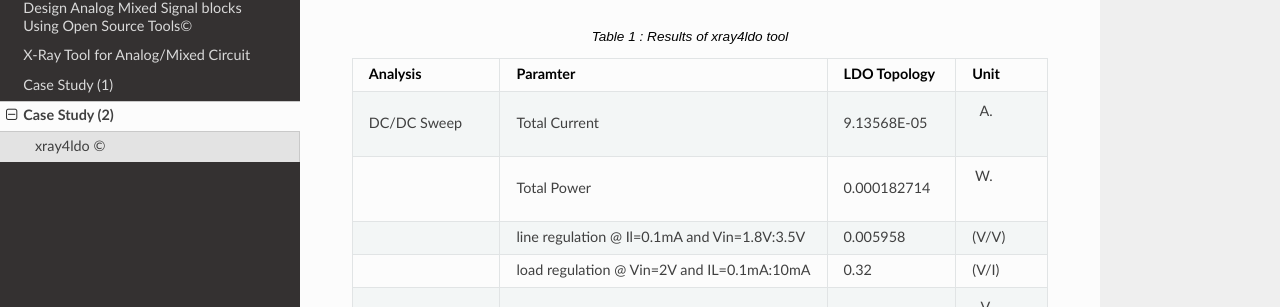
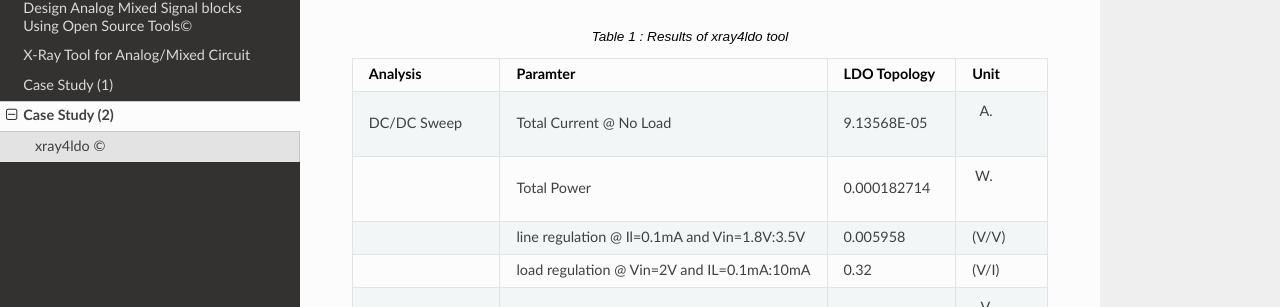
Before and after one commit to Ahmedredamohamed2022/Manual_Lab, a Sphinx documentation site: the page built from docs/source/xray4ldo.rst, in a window 1280 px wide and 900 px high, scrolled down 1744 px. Shown: the part 144-451 px from the top of the window. Built offline with Sphinx 7.4.7 and the Read the Docs theme 2.0.0, drawn with Linux system fonts in a browser that asks for light colours.

Commit message:
Update xray4ldo.rst

```diff
--- a/docs/source/xray4ldo.rst
+++ b/docs/source/xray4ldo.rst
@@ -49,7 +49,7 @@ xray4ldo ©
      - LDO Topology
      - Unit
    * - DC/DC Sweep
-     - Total Current
+     - Total Current @ No Load
      - 9.13568E-05
      -  (A)
    * -
```
